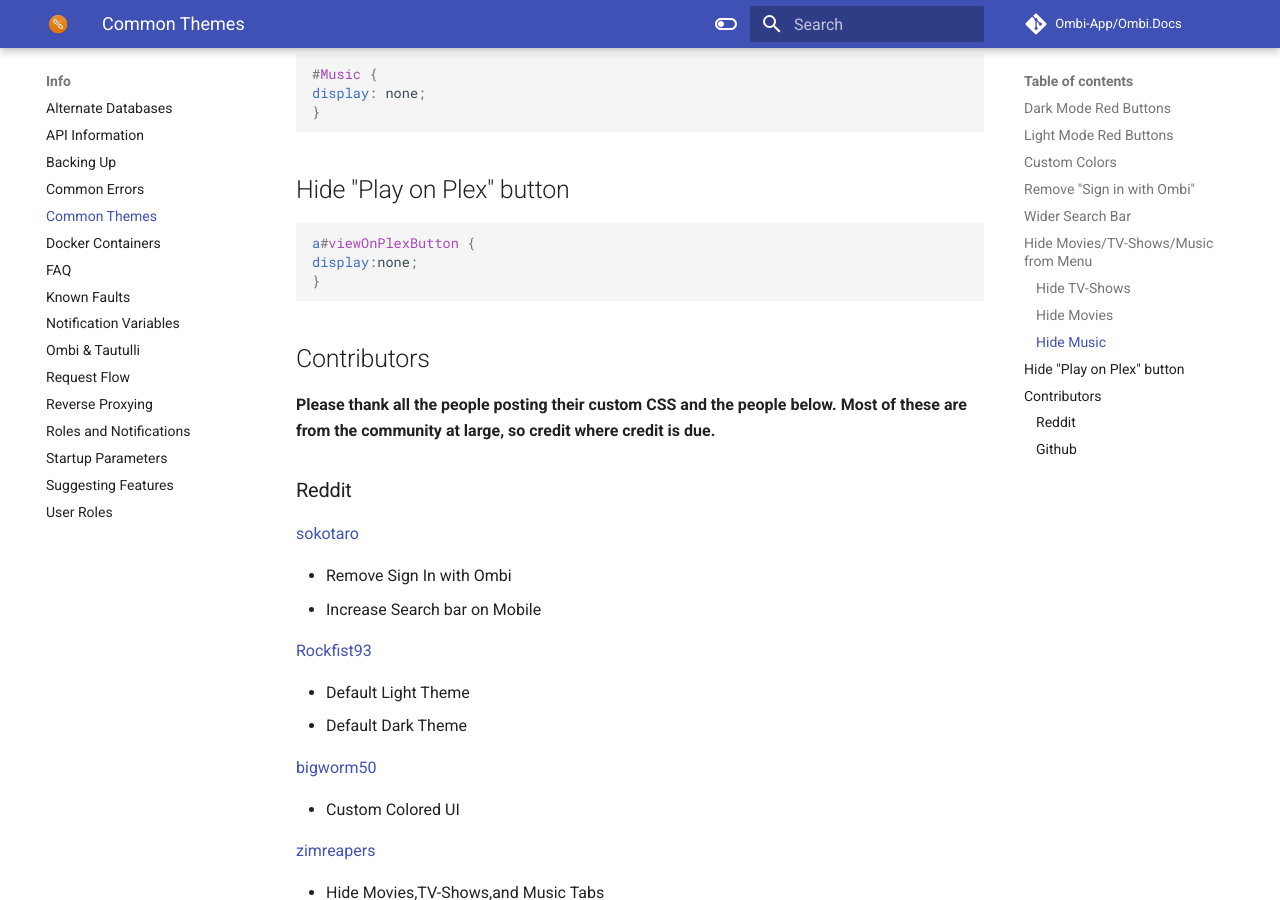
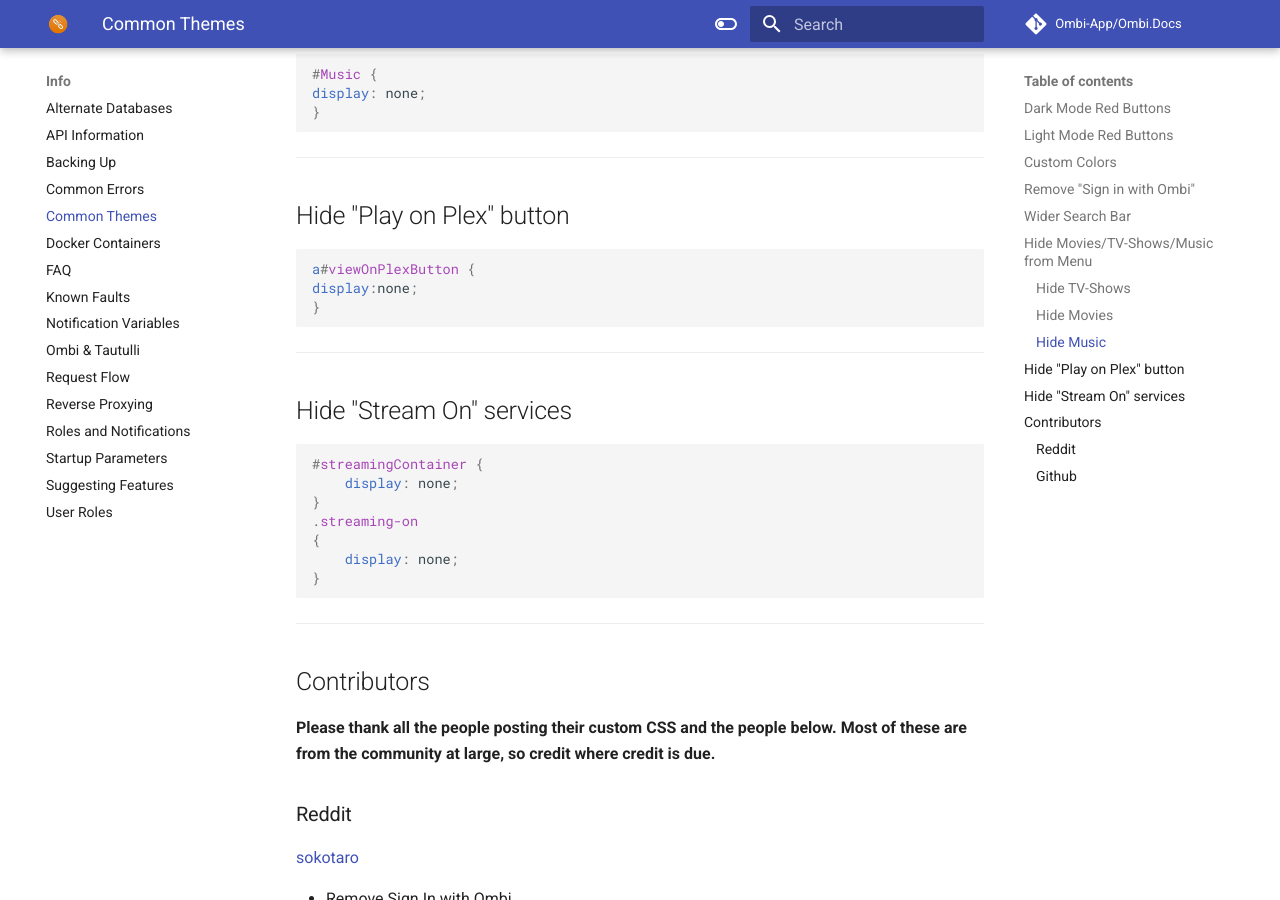
Before and after one commit to Ombi-app/Ombi.Docs, an MkDocs documentation site: the page built from docs/info/common-themes.md, in a window 1280 px wide and 900 px high, scrolled down 2410 px. Built offline with MkDocs 1.6.1 and Material for MkDocs 9.7.7, drawn with Linux system fonts in a browser that asks for light colours; comment, search, counter and statistics services are not loaded.

Commit message:
Add "hide streaming on"

````diff
--- a/docs/info/common-themes.md
+++ b/docs/info/common-themes.md
@@ -121,6 +121,8 @@ display: none;
 }
 ```
 
+***
+
 ## Hide "Play on Plex" button
 
 ``` css
@@ -128,6 +130,22 @@ a#viewOnPlexButton {
 display:none;
 }
 ```
+
+***
+
+## Hide "Stream On" services
+
+``` css
+#streamingContainer {
+    display: none;
+}
+.streaming-on
+{
+    display: none;
+}
+```
+
+***
 
 ## Contributors
 
````
